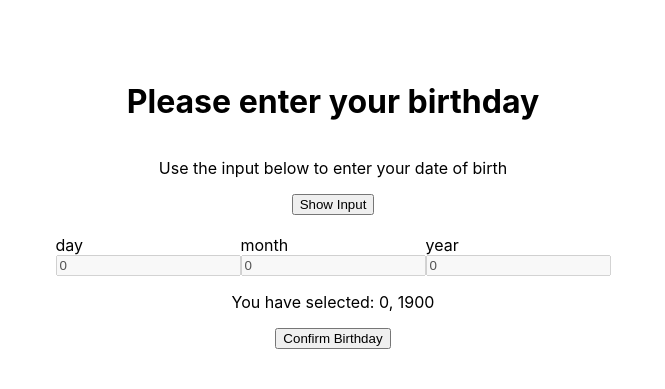
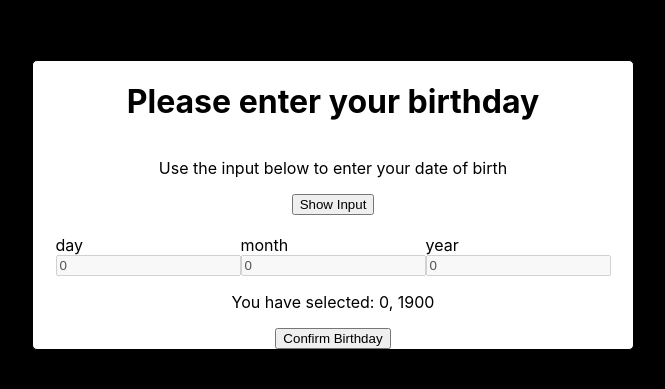
Before and after one commit to CD-Mackay/bad_ui_battles, a React (Create React App) app in the folder color-picker/: page / in a window 1280 px wide. Shown: the part 195-584 px from the top of the page, without its empty margins (307-972 px from the left). Built offline with nearby package versions, Linux system fonts and the light colour scheme.

Commit message:
Add variable background color

```diff
--- a/color-picker/src/App.css
+++ b/color-picker/src/App.css
@@ -19,4 +19,9 @@
   display: flex;
   flex-direction: column;
   align-items: center;
+  border: 1px solid black;
+  border-radius: 5px;
+  width: 600px;
+  margin: 0 auto;
+  background-color: white;
 }
--- a/color-picker/src/App.js
+++ b/color-picker/src/App.js
@@ -24,7 +24,7 @@ function App() {
     return true;
   };
   return (
-    <div className="App">
+    <div className="App" style={{backgroundColor: `rgb(${color.r}, ${color.g}, ${color.b})`}}>
       <div className="page-wrapper">
         <h1>Please enter your birthday</h1>
         <p>Use the input below to enter your date of birth</p>
```
